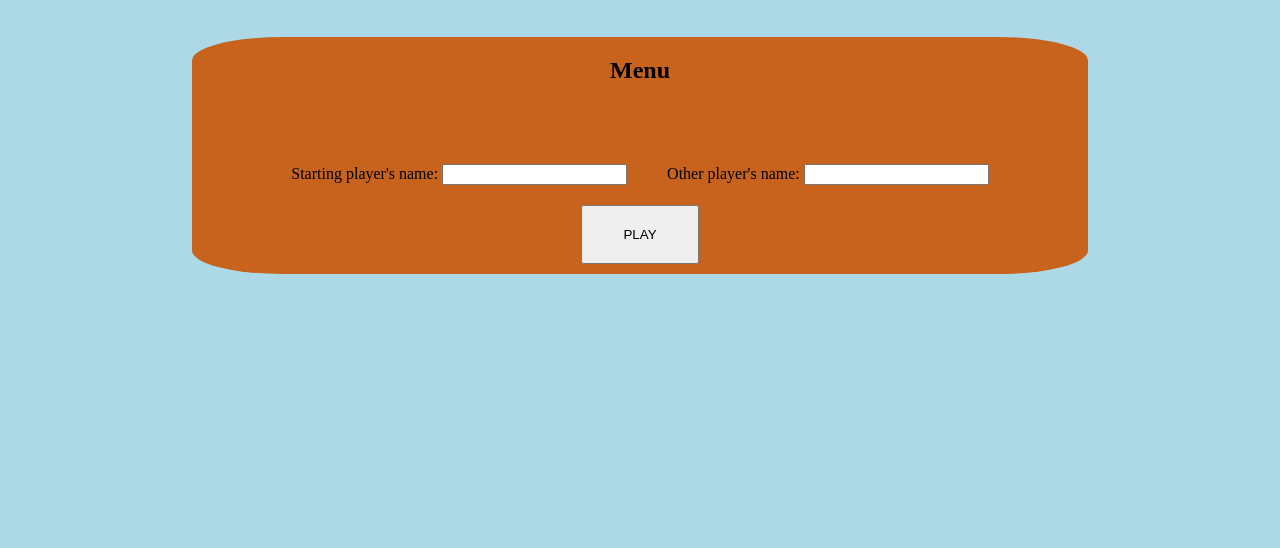
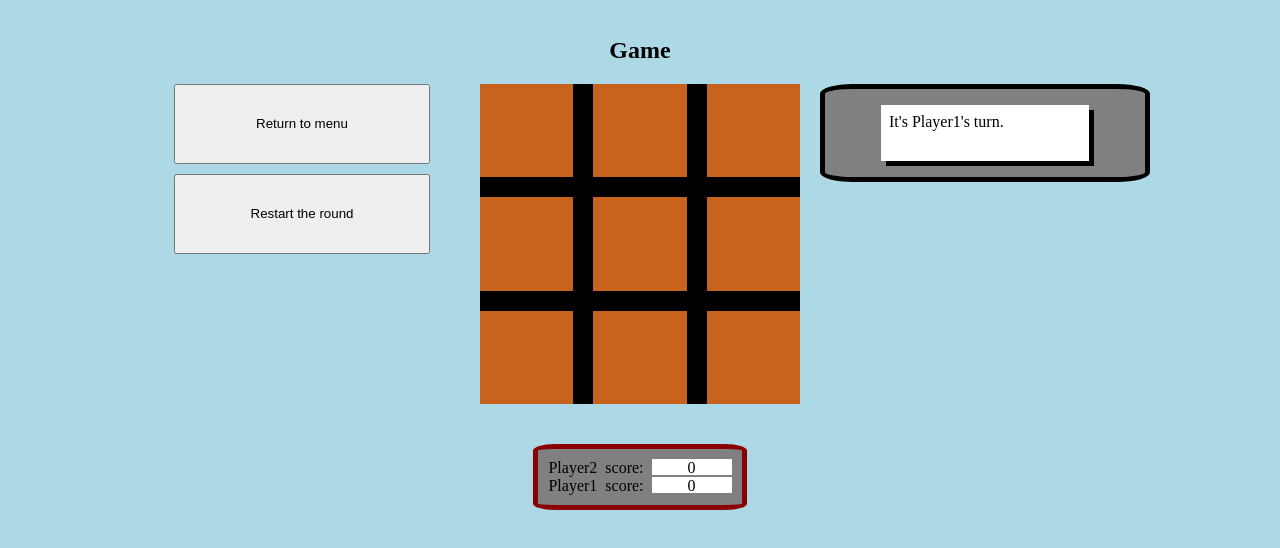
Before and after one commit to DomenHocevar/Tic-Tac-Toe, a plain HTML site: page index.html in a window 1280 px wide. Both pictures are taken after a click on the button "PLAY". Shown: the part 80-628 px from the top of the page. Drawn offline with Linux system fonts and the light colour scheme.

Commit message:
Connected the display and game logic, also added restart button

```diff
--- a/index.html
+++ b/index.html
@@ -21,12 +21,12 @@
             <div id = "nameInputs">
                 <label for = "inputName1">
                     Starting player's name:
-                    <input type = "text" id = "inputName1">
+                    <input type = "text" id = "inputName1" value = "Player1">
                 </label>
 
                 <label for = "inputName2">
                     Other player's name:
-                    <input type = "text" id = "inputName2">
+                    <input type = "text" id = "inputName2" value = "Player2">
                 </label>
             </div>
 
--- a/script.js
+++ b/script.js
@@ -15,6 +15,10 @@ const gameController = ((playerPlaying, playerWaiting) => {
         }
 
         return null;
+    }
+
+    function getCell(i, j) {
+        return gameBoard.getCell(i, j);
     }
 
     /*
@@ -71,10 +75,10 @@ const gameController = ((playerPlaying, playerWaiting) => {
             if (end && map[0][0] != null) return map[0][0];
 
             let end2 = true;
-            for (let i = 3 - 1, j = 0; i >= 0; i--, j++) {
-                if (map[i][j] != map[2][0]) end = false;
+            for (let i = 2, j = 0; i >= 0; i--, j++) {
+                if (map[i][j] != map[2][0]) end2 = false;
             }
-            if (end && map[2][0] != null) return map[2][0];
+            if (end2 && map[2][0] != null) return map[2][0];
 
             if (empty == 0) {
                 return "draw";
@@ -84,14 +88,15 @@ const gameController = ((playerPlaying, playerWaiting) => {
 
         function setCell(i, j, player) {
             if (map[i][j] == null) {
+                console.log(player);
                 map[i][j] = player;
                 return true;
             }
             return false;
         }
 
-        function getCell(params) {
-            map[i][j]
+        function getCell(i, j) {
+            return map[i][j];
         }
 
 
@@ -100,7 +105,7 @@ const gameController = ((playerPlaying, playerWaiting) => {
 
 
 
-    return {playCell, getOrder};
+    return {playCell, getOrder, getCell};
 });
 
 
@@ -116,7 +121,11 @@ const player = (isCircle, name) =>{
         score++;
     }
 
-    return {win, name, type};
+    function getScore(params) {
+        return score;
+    }
+
+    return {win, name, type, getScore};
 }
 
 const displayMenu = (() => {
@@ -147,7 +156,12 @@ const displayMenu = (() => {
             alert("Other player's name is empty!");
             return;
         }
-
+        /*
+        if (name1 == name2) {
+            alert("The names must not be the same!");
+            return;
+        }
+        */
 
         displayController.advanceToGame(player(true, name1), player(false, name2));
     }
@@ -159,15 +173,34 @@ const displayGame = (() => {
     const game = document.querySelector("#game");
     const grid = document.querySelector("#grid");
     const menuButton = document.querySelector("#menuButton");
+    const restartButton = document.querySelector("#restartButton");
+    const messageSpan = document.querySelector("#messageSpan");
+    const scoreName1 = document.querySelector("#scoreName1");
+    const scoreName2 = document.querySelector("#scoreName2");
+    const scoreNumber1 = document.querySelector("#scoreNumber1");
+    const scoreNumber2 = document.querySelector("#scoreNumber2");
+
+    let player1;
+    let player2;
+    let round;
+
     menuButton.addEventListener("click", returnToMenu);
-
-    let round;
-    let ended;
+    restartButton.addEventListener("click", () => (init(player1, player2)));
 
     function init(nextPlayer1, nextPlayer2) {
-        round = gameController(nextPlayer1, nextPlayer2);
-        ended = false;
+        player1 = nextPlayer1;
+        player2 = nextPlayer2;
+        round = gameController(player1, player2);
 
+        scoreName1.textContent = player1.name;
+        scoreName2.textContent = player2.name;
+
+        updateScore();
+        updateGrid();
+        setHasTurnMessage();
+    }
+
+    function updateGrid(params) {
         const childrenArray = Array.from(grid.childNodes);
         childrenArray.forEach(child => child.remove());
         for (let i = 0; i < 3; i++) {
@@ -176,13 +209,63 @@ const displayGame = (() => {
                 block.classList.add("block");
                 block.dataset.i = i;
                 block.dataset.j = j;
+                if (round.getCell(i, j) != null) {
+                    if (round.getCell(i, j).type === "circle") {
+                        block.textContent = "O";
+                        block.style.color = "blue";
+                    } else {
+                        block.textContent = "X";
+                        block.style.color = "red";
+                    }
+                }
+                block.addEventListener("click", playCell);
                 grid.appendChild(block);
             }
         }
     }
 
-    function update(params) {
+    function updateScore(params) {
+        scoreNumber1.textContent = player1.getScore();
+        scoreNumber2.textContent = player2.getScore();
+    }
 
+    function playCell() {
+        const i = this.dataset.i;
+        const j = this.dataset.j;
+        processResult(round.playCell(i, j));
+    }
+
+    function setHasTurnMessage(params) {
+        messageSpan.textContent = "It's " + round.getOrder()[0].name + "'s turn.";
+    }
+
+    function setHasWonMessage(player) {
+        messageSpan.textContent = "The winner is " + player.name + "!";
+    }
+
+    function setDrawMessage(params) {
+        messageSpan.textContent = "It's a draw!";
+    }
+
+    function processResult(result) {
+        console.log(result);
+        console.log(round.getCell(0, 0));
+        updateGrid();
+        if (result == null) return;
+        if (result === "continue") {
+            setHasTurnMessage();
+            return;
+        }
+
+        grid.childNodes.forEach(child => child.removeEventListener("click", playCell));
+
+        if (result == "draw") setDrawMessage();
+        else {
+            result.win();
+            setHasWonMessage(result);
+        }
+
+        updateScore();
     }
 
     function turnOn(params) {
--- a/style.css
+++ b/style.css
@@ -1,5 +1,6 @@
 
-
+html{
+}
 body{
     background-color: lightblue;
 }
@@ -19,6 +20,10 @@ button {
     margin-bottom: 10px;
     padding: 20px 40px;
 
+}
+
+button:hover {
+    box-shadow: 0 8px 16px 0 rgba(0,0,0,0.2), 0 6px 20px 0 rgba(0,0,0,0.19);
 }
 
 label {
@@ -44,6 +49,47 @@ section {
 
 }
 
+.flexcell {
+    display: flex;
+    justify-content: flex-end;
+    flex-basis: 15vw;
+    background-color: red;
+}
+
+
+
+.scoreNumber {
+    background-color: white;
+    width: 5em;
+    height: 1em;
+    margin-left: 0.5em;
+    text-align: center;
+
+}
+
+.scorePair {
+    display: flex;
+}
+
+#buttonMenuAndGridAndMessage {
+    display: flex;
+    justify-content: center;
+
+}
+
+#flexcellMenuAndRestartButtons{
+    display: flex;
+    flex-direction: column;
+    align-items: flex-end;
+    flex-basis: 35vw;
+}
+
+#flexcellMessagePanel{
+    display: flex;
+    justify-content: flex-start;
+    flex-basis: 35vw;
+}
+
 #grid {
     display: grid;
     grid-template-columns: 1fr 1fr 1fr;
@@ -52,8 +98,11 @@ section {
     width: 40vmin;
     height: 40vmin;
     background-color: black;
-    margin: auto;
     font-size: 60px;
+}
+
+#game {
+    display: none;
 }
 
 #menu {
@@ -63,6 +112,41 @@ section {
     align-items: center;
     width: 70vw;
     border-radius: 10%;
+    border-radius: 5px solid black;
+}
+
+#menuButton, #restartButton {
+    height: 10vh;
+    width: 20vw;
+
+
+    margin-right: 50px;
+}
+
+
+#messagePanel {
+    display: flex;
+    justify-content: center;
+    align-items: center;
+    min-height: 10vh;
+    min-width: 25vw;
+    max-width: 30vw;
+    width: fit-content;
+    height: fit-content;
+    background-color: grey;
+    border-radius: 10%;
+    margin-left: 20px;
+    border: 5px solid black;
+}
+
+#messageSpan {
+    background-color: white;
+    min-width: 15vw;
+    min-height: 5vh;
+    padding:0.5em;
+    margin: 1em;
+    box-shadow: 5px 5px;
+
 }
 
 #nameInputs {
@@ -70,3 +154,13 @@ section {
     margin-top: 5vh;
     justify-content: center;
 }
+
+
+#scoreboard {
+    margin: 5vh auto;
+    background-color: grey;
+    width: fit-content;
+    padding: 10px;
+    border-radius: 10%;
+    border: 5px solid darkred;
+}
```
